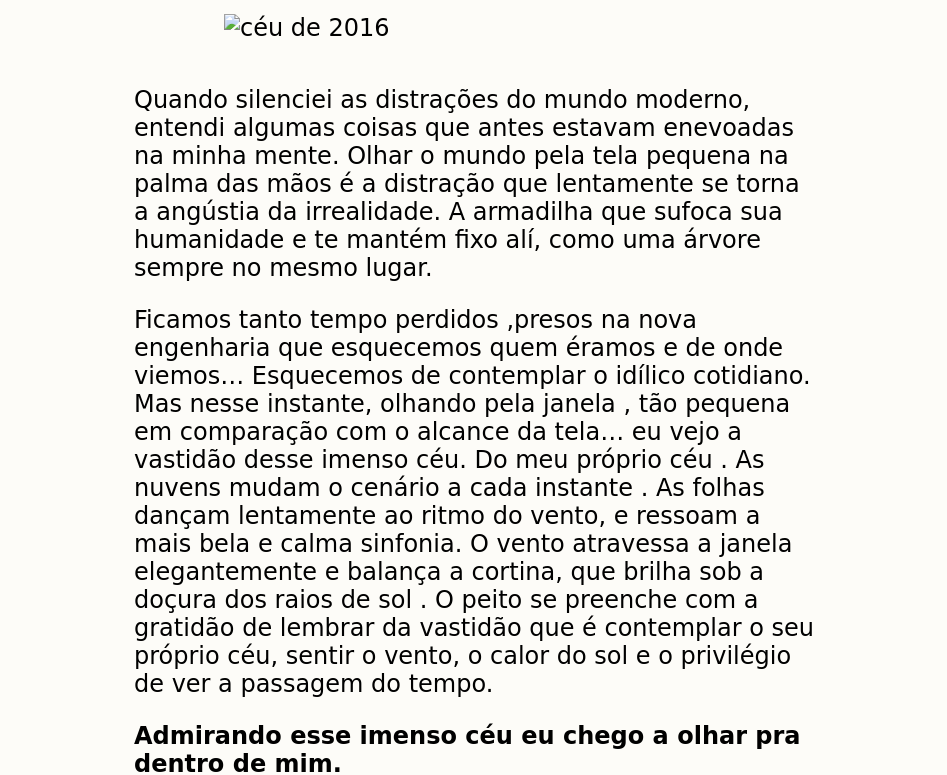
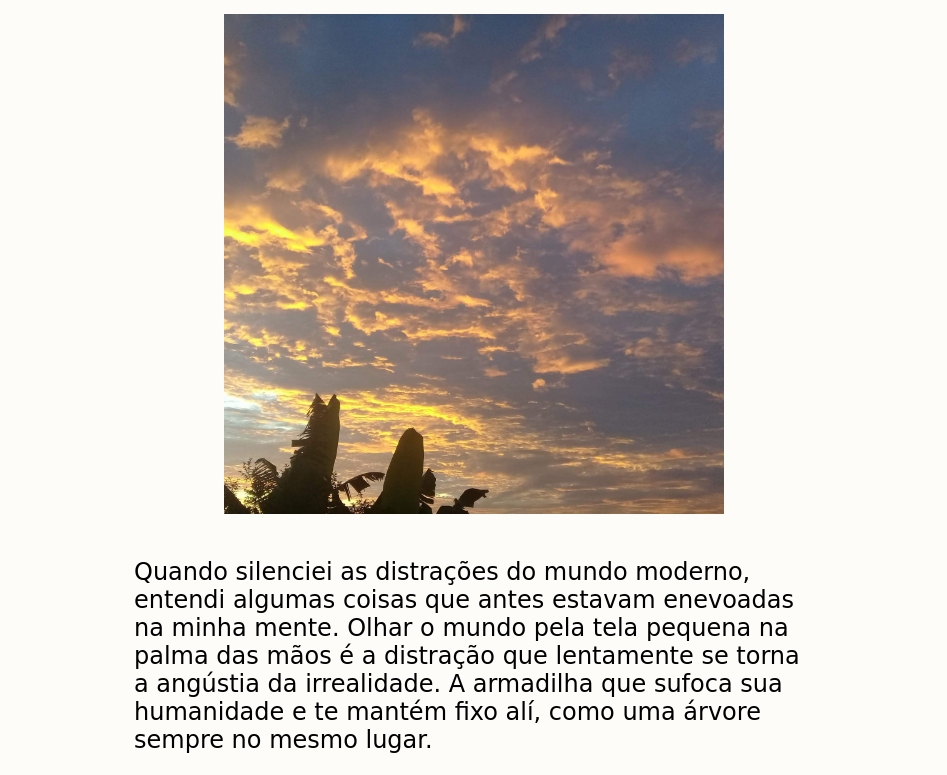
Before and after one commit to luz-kim/meuBlog, a plain HTML site: page index.html in a window 1280 px wide. Shown: the part 177-952 px from the top of the page, without its empty margins (166-1113 px from the left). Drawn offline with Linux system fonts and the light colour scheme; a web font is replaced by a local one.

Commit message:
Fix HTML encoding and update image source<img src="sky.jpeg" class="foto-menor" alt="céu de 2016">

```diff
--- a/index.html
+++ b/index.html
@@ -14,7 +14,7 @@
     <h2>-Divagações sobre a distopia do presente</h2>
 
 <div class="minha-imagem">
-  <img src="../imagem/sky.jpeg"  class="foto-menor" alt="céu de 2016">
+ <img src="sky.jpeg" class="foto-menor" alt="céu de 2016">
 </div>
 <div class="artigo-blog">
 <p>Quando silenciei as distrações do mundo moderno, entendi algumas coisas que antes estavam enevoadas na minha mente. Olhar o mundo pela tela pequena na palma das mãos é a distração que lentamente se torna a angústia da irrealidade. A armadilha que sufoca sua humanidade e te mantém fixo alí, como uma árvore sempre no mesmo lugar.</p>
```
